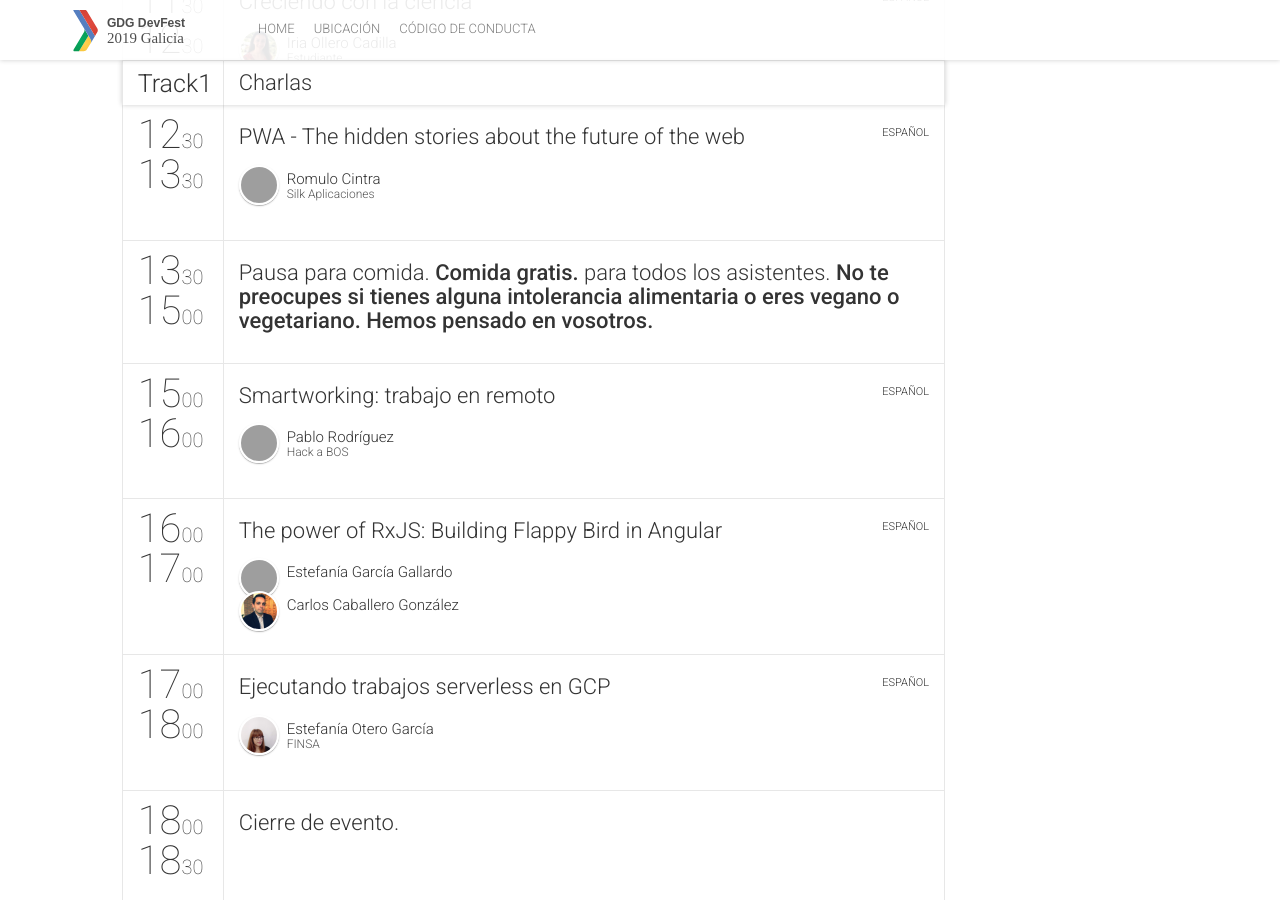
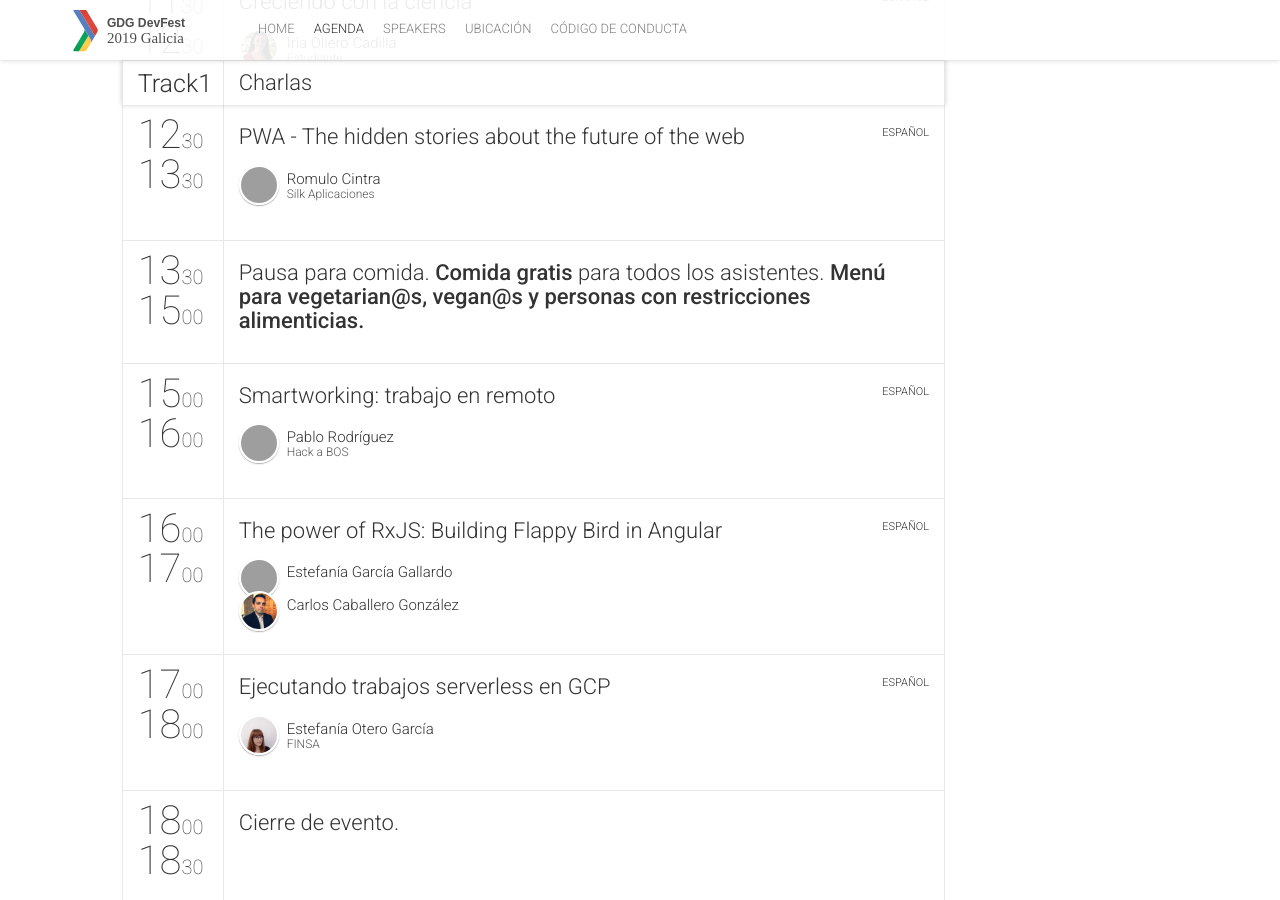
Before and after one commit to gdg-galicia/devfest.gdggalicia.com, a Jekyll site: the page built from schedule.html, in a window 1280 px wide and 900 px high, scrolled down 985 px. Built offline with Jekyll 4.4.1, drawn with Linux system fonts in a browser that asks for light colours; nearby versions of some CDN libraries; comment, search, counter and statistics services are not loaded; grey boxes are pictures that could not be loaded.

Commit message:
Publish agenda and speakers

```diff
--- a/_config.yml
+++ b/_config.yml
@@ -50,8 +50,8 @@
 navigationLinks:
  - {permalink: "/", text: "Home"}
  #- {permalink: "/blog/", text: "Blog"}
- #- {permalink: "/schedule/", text: "Agenda"}
- #- {permalink: "/speakers/", text: "Speakers"}
+ - {permalink: "/schedule/", text: "Agenda"}
+ - {permalink: "/speakers/", text: "Speakers"}
  #- {permalink: "/team/", text: "Equipo"}
  - {permalink: "/logistics/", text: "Ubicación"}
  - {permalink: "/code-of-conduct/", text: "Código de conducta"}
--- a/_data/sessions.yml
+++ b/_data/sessions.yml
@@ -25,7 +25,7 @@
 
 -
   id: 503
-  title: "Pausa para comida. <b>Comida gratis.</b> para todos los asistentes. <b>No te preocupes si tienes alguna intolerancia alimentaria o eres vegano o vegetariano. Hemos pensado en vosotros.</b>"
+  title: "Pausa para comida. <b>Comida gratis</b> para todos los asistentes. <b>Menú para vegetarian@s, vegan@s y personas con restricciones alimenticias.</b>"
   place: "Hall"
   service: true
 
```
